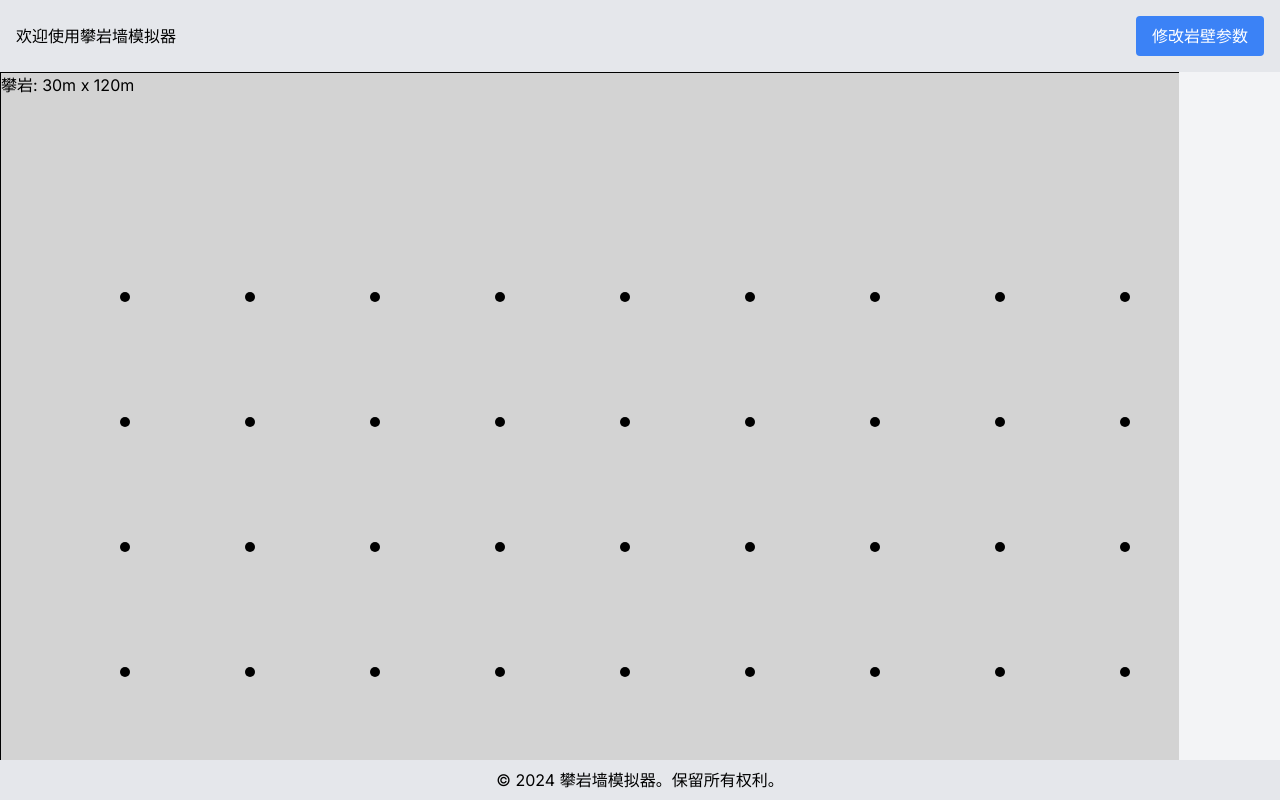
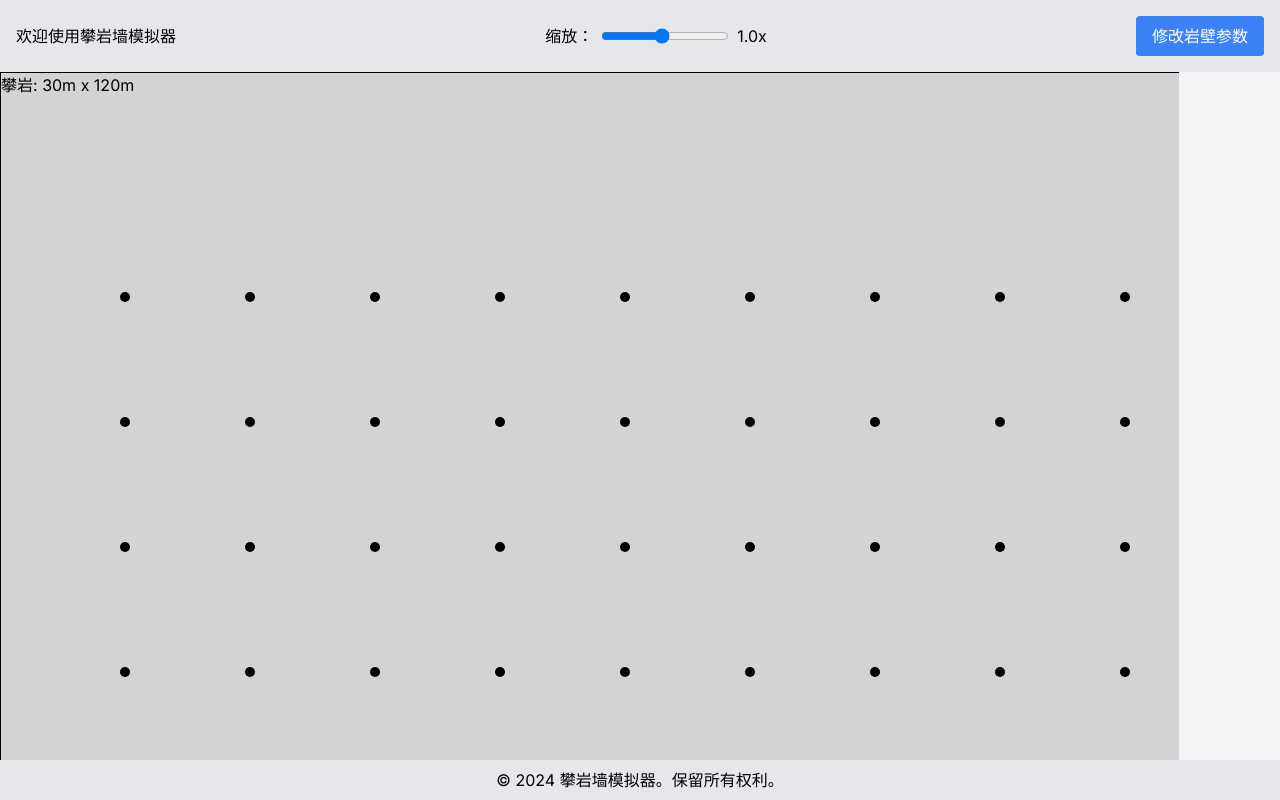
Before and after one commit to biercewang/wrxclimb, a Next.js app: page / in a window 1280 px wide. Built offline with nearby package versions, Linux system fonts and the light colour scheme.

Commit message:
增加了滑块调节大小

```diff
--- a/app/page.tsx
+++ b/app/page.tsx
@@ -35,8 +35,9 @@ const Home: React.FC = () => {
   const [touchTime, setTouchTime] = useState<string>('');
   const [pointTimes, setPointTimes] = useState<PointTime[]>([]);
   const [athleteName, setAthleteName] = useState<string>('');
-  const [bodyPart, setBodyPart] = useState<'左手' | '右手' | '左脚' | '右脚'>('右手');
+  const [bodyPart, setBodyPart] = useState<'左手' | '右手' | '左脚' | '右脚'>('左手');
   const [showSettings, setShowSettings] = useState<boolean>(false);
+  const [scale, setScale] = useState<number>(1);
 
   const handleGenerateWall = () => {
     setShowWall(true);
@@ -107,6 +108,10 @@ const Home: React.FC = () => {
 
   const toggleSettings = () => {
     setShowSettings(!showSettings);
+  };
+
+  const handleScaleChange = (event: React.ChangeEvent<HTMLInputElement>) => {
+    setScale(parseFloat(event.target.value));
   };
 
   const ClimbingWall: React.FC<{widthmm: number, heightmm: number}> = ({ widthmm, heightmm }) => (
@@ -251,6 +256,20 @@ const Home: React.FC = () => {
     <div className="flex flex-col h-screen">
       <header className="bg-gray-200 text-center p-4 flex justify-between items-center">
         <h1>欢迎使用攀岩墙模拟器</h1>
+        <div className="flex items-center">
+          <label htmlFor="scale-slider" className="mr-2">缩放：</label>
+          <input
+            id="scale-slider"
+            type="range"
+            min="0.1"
+            max="2"
+            step="0.1"
+            value={scale}
+            onChange={handleScaleChange}
+            className="w-32"
+          />
+          <span className="ml-2">{scale.toFixed(1)}x</span>
+        </div>
         <button
           className="px-4 py-2 bg-blue-500 text-white rounded hover:bg-blue-600"
           onClick={toggleSettings}
@@ -261,7 +280,15 @@ const Home: React.FC = () => {
       <div className="flex flex-grow overflow-hidden">
         {/* 中间岩壁显示区 */}
         <div className="flex-grow overflow-auto">
-          <div className="relative" style={{ width: `${wallDimensions.width}px`, height: `${wallDimensions.height}px` }}>
+          <div
+            className="relative"
+            style={{
+              width: `${wallDimensions.width}px`,
+              height: `${wallDimensions.height}px`,
+              transform: `scale(${scale})`,
+              transformOrigin: 'top left'
+            }}
+          >
             <ClimbingWall widthmm={wallDimensions.width} heightmm={wallDimensions.height} />
             <RockWallPoints
               widthmm={wallDimensions.width}
```
